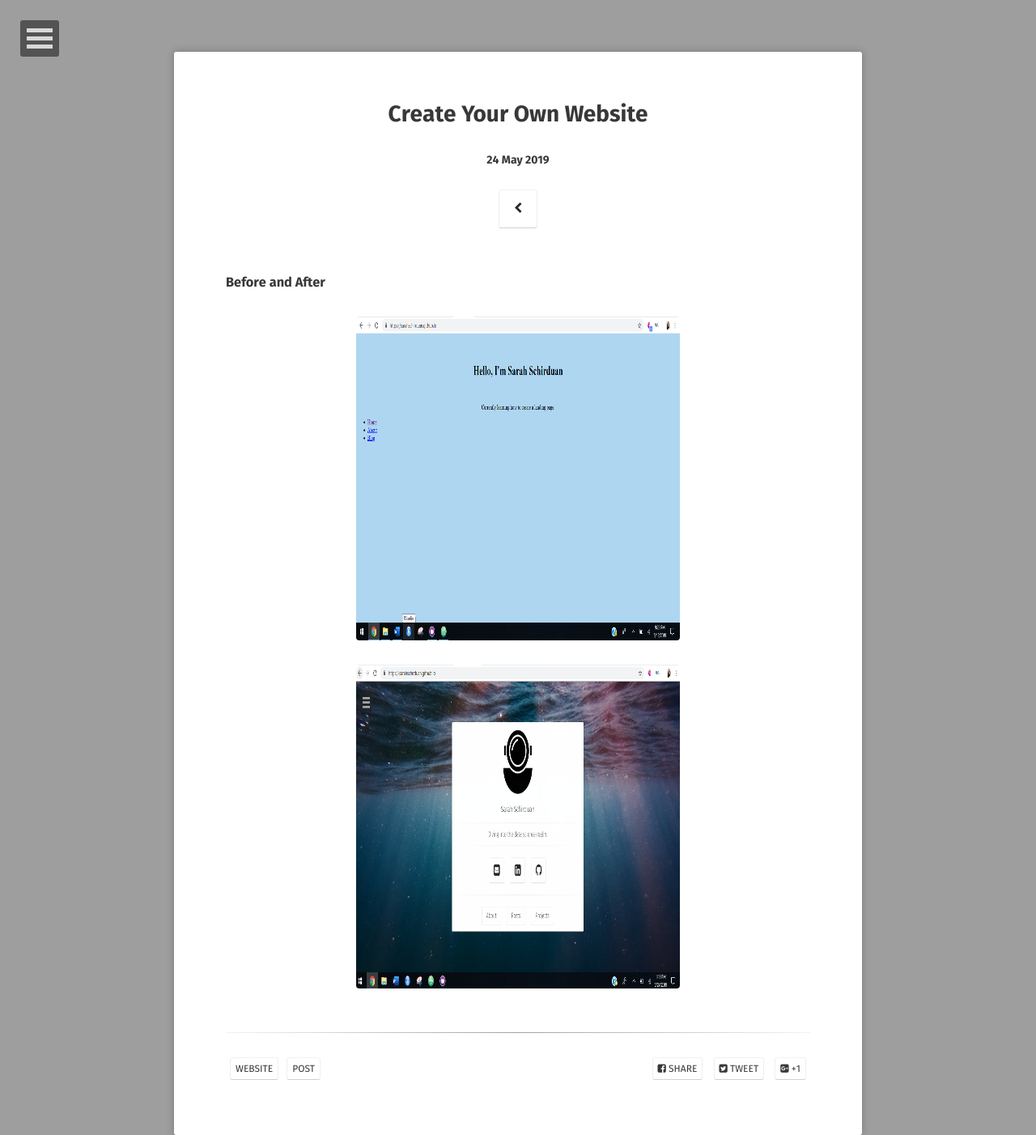
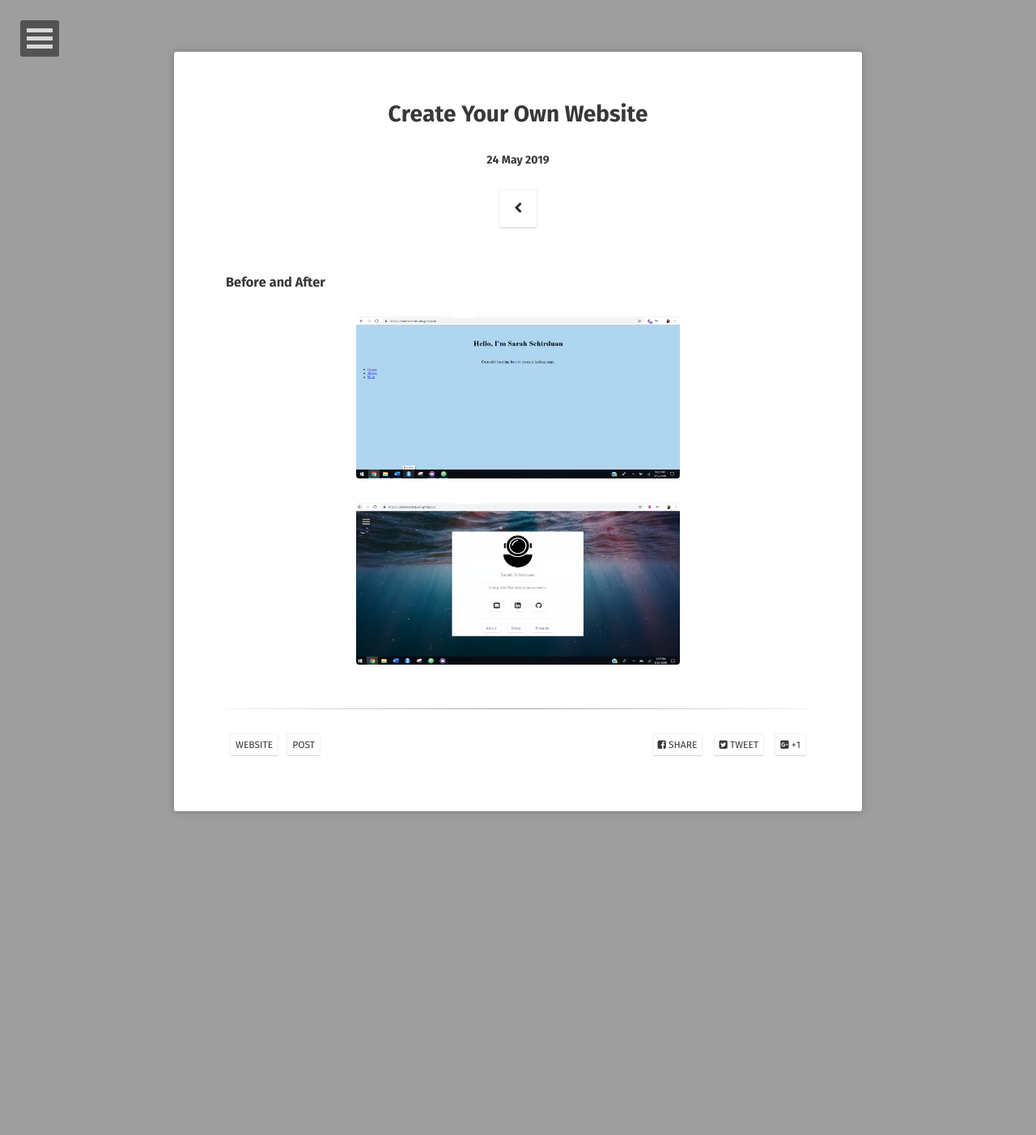
Before and after one commit to sarahschirduan/sarahschirduan.github.io, a Jekyll site: the page built from _posts/2019-05-24-create-your-own-website.md, in a window 1280 px wide. Shown: the whole page at 81% size. Built offline with Jekyll 4.4.1, drawn with Linux system fonts in a browser that asks for light colours; some web fonts are replaced; after the commit the page ends 1002 px from its top, so only the background shows below that.

Commit message:
Update 2019-05-24-create-your-own-website.md

```diff
--- a/_posts/2019-05-24-create-your-own-website.md
+++ b/_posts/2019-05-24-create-your-own-website.md
@@ -10,9 +10,9 @@
 ### Before and After
 
 <figure>
-  <a href="/assets/img/beforeweb2.png"><img src="/assets/img/beforeweb2.png" style="width:400px; height:400px"></a>
+  <a href="/assets/img/beforeweb2.png"><img src="/assets/img/beforeweb2.png" style="width:400px; height:200px"></a>
 </figure>
 
 <figure>
-  <a href="/assets/img/afterweb.png"><img src="/assets/img/afterweb.png" style="width:400px; height:400px"></a>
+  <a href="/assets/img/afterweb.png"><img src="/assets/img/afterweb.png" style="width:400px; height:200px"></a>
 </figure>
```
